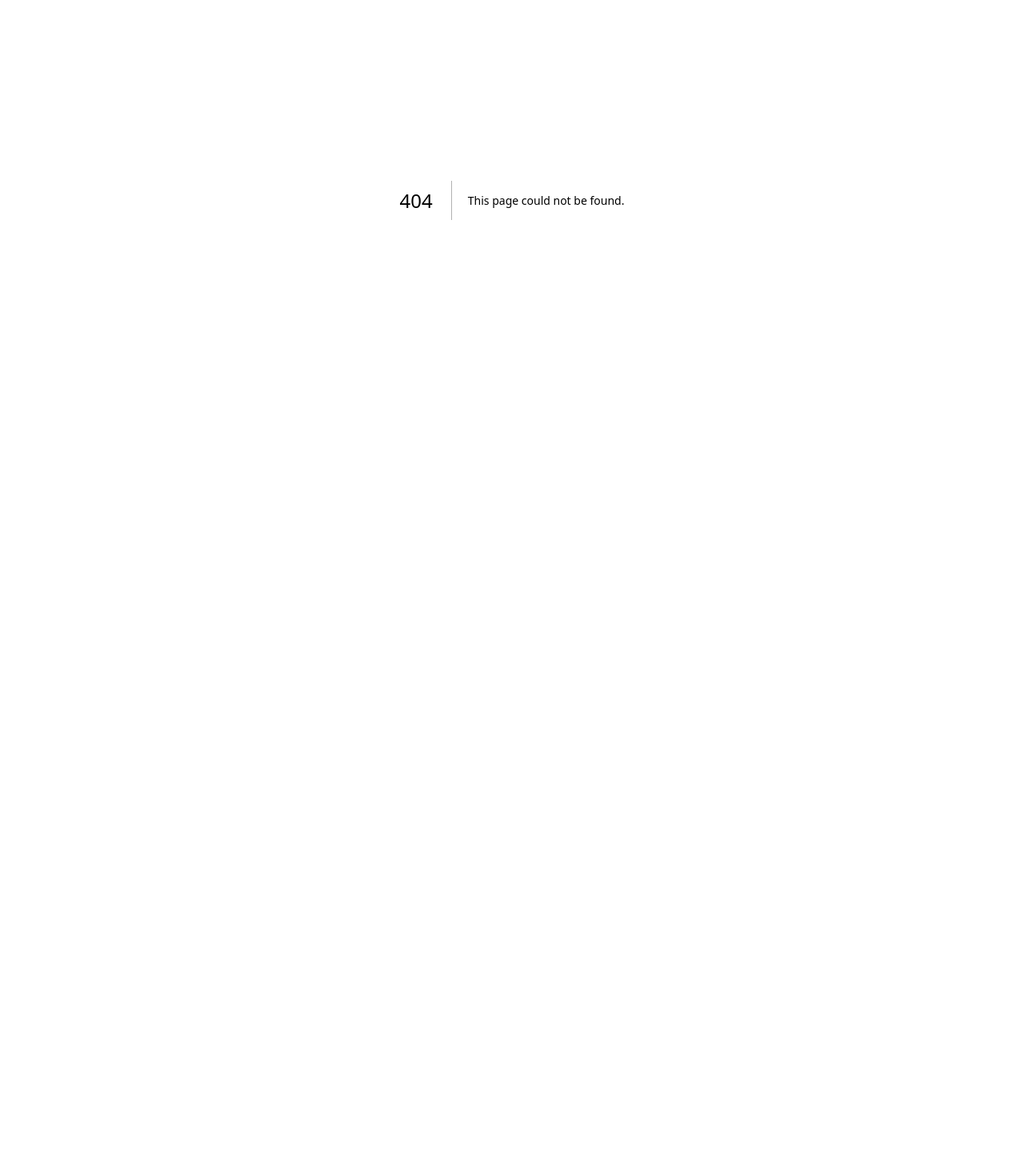
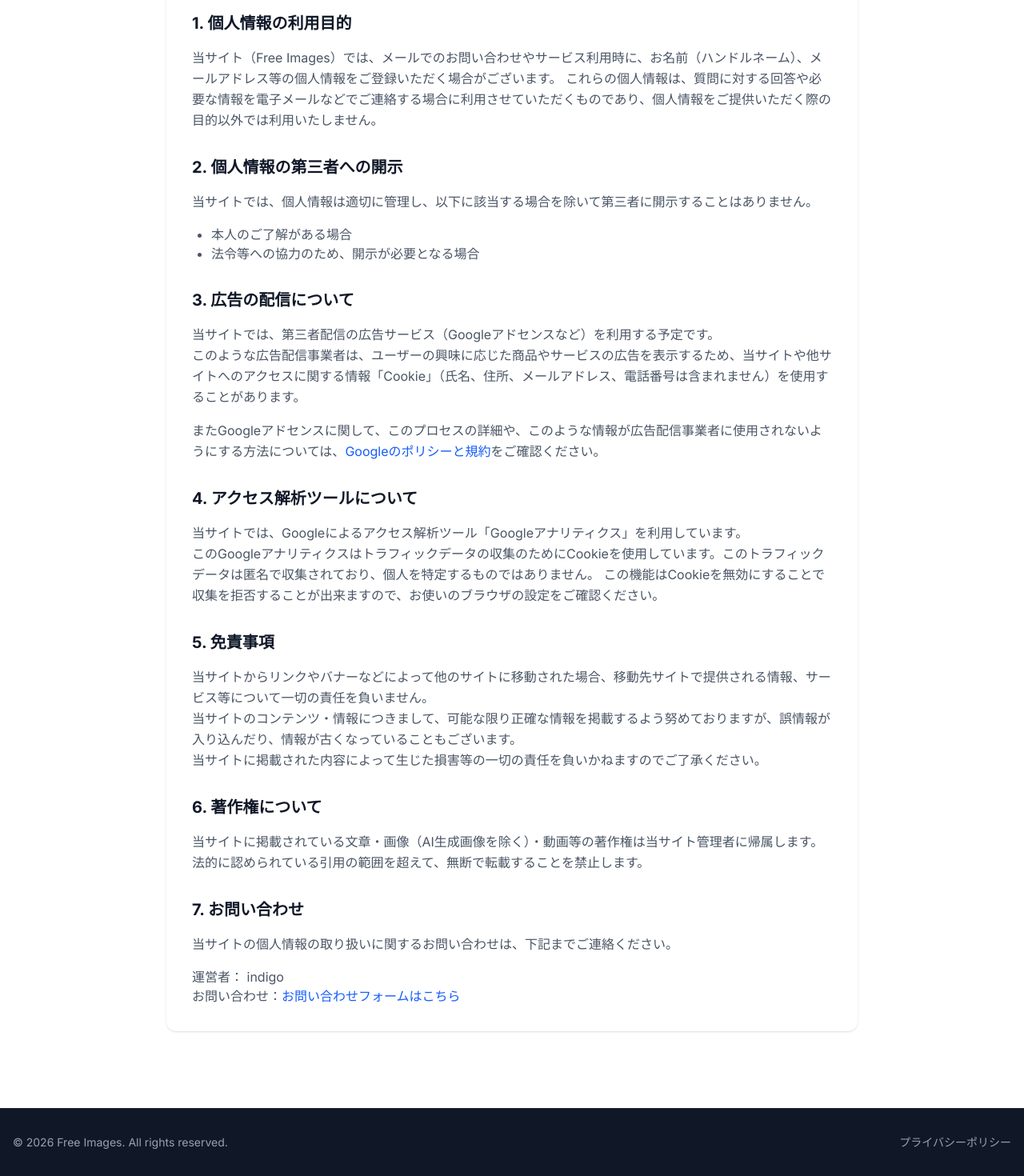
Before and after one commit to indigo165e83/free-images, a Next.js app: page /privacy-policy in a window 1280 px wide. Before the commit this address had no page. Shown: the part 150-1620 px from the top of the page at 80% size. Before the commit the page ends 800 px from the top, so only its background shows below. Built offline with nearby package versions, Linux system fonts and the light colour scheme; no server answers.

Commit message:
implementation of AdSense monetization

```diff
--- a/app/layout.tsx
+++ b/app/layout.tsx
@@ -1,6 +1,8 @@
 import type { Metadata } from "next";
 import { Inter } from "next/font/google";
 import "./globals.css";
+import Link from "next/link";
+import GoogleAdsense from "@/components/GoogleAdsense";
 
 /*
 const geistSans = Geist({
@@ -35,7 +37,23 @@ export default function RootLayout({
       <body
         className={`${inter.className} bg-gray-900 text-white`}
       >
+        {/* IDは環境変数から読み込むのがベスト */}
+        <GoogleAdsense pId={process.env.NEXT_PUBLIC_GOOGLE_ADSENSE_ID!} />
         {children}
+
+        {/* フッター */}
+        <footer className="bg-gray-900 text-gray-400 py-8 mt-12 border-t border-gray-800">
+          <div className="container mx-auto px-4 flex flex-col md:flex-row justify-between items-center gap-4">
+            <p className="text-sm">© 2026 Free Images. All rights reserved.</p>
+            <div className="flex gap-6 text-sm">
+              <Link href="/privacy-policy" className="hover:text-white transition">
+                プライバシーポリシー
+              </Link>
+              {/* お問い合わせフォームができたらここに追加 */}
+              {/* <Link href="/contact" className="hover:text-white transition">お問い合わせ</Link> */}
+            </div>
+          </div>
+        </footer>
       </body>
     </html>
   );
--- /dev/null
+++ b/app/privacy-policy/page.tsx
@@ -0,0 +1,85 @@
+import React from 'react';
+
+export default function PrivacyPolicyPage() {
+  return (
+    <main className="container mx-auto px-4 py-12 max-w-4xl text-gray-800 bg-white md:bg-transparent">
+      <div className="bg-white p-8 rounded-xl shadow-sm">
+        <h1 className="text-3xl font-bold mb-8 border-b pb-4 border-gray-200">プライバシーポリシー</h1>
+
+        <section className="mb-8">
+          <h2 className="text-xl font-bold mb-4 text-gray-900">1. 個人情報の利用目的</h2>
+          <p className="mb-4 text-gray-600 leading-relaxed">
+            当サイト（Free Images）では、メールでのお問い合わせやサービス利用時に、お名前（ハンドルネーム）、メールアドレス等の個人情報をご登録いただく場合がございます。
+            これらの個人情報は、質問に対する回答や必要な情報を電子メールなどでご連絡する場合に利用させていただくものであり、個人情報をご提供いただく際の目的以外では利用いたしません。
+          </p>
+        </section>
+
+        <section className="mb-8">
+          <h2 className="text-xl font-bold mb-4 text-gray-900">2. 個人情報の第三者への開示</h2>
+          <p className="mb-4 text-gray-600 leading-relaxed">
+            当サイトでは、個人情報は適切に管理し、以下に該当する場合を除いて第三者に開示することはありません。
+          </p>
+          <ul className="list-disc ml-6 mb-4 text-gray-600">
+            <li>本人のご了解がある場合</li>
+            <li>法令等への協力のため、開示が必要となる場合</li>
+          </ul>
+        </section>
+
+        <section className="mb-8">
+          <h2 className="text-xl font-bold mb-4 text-gray-900">3. 広告の配信について</h2>
+          <p className="mb-4 text-gray-600 leading-relaxed">
+            当サイトでは、第三者配信の広告サービス（Googleアドセンスなど）を利用する予定です。<br />
+            このような広告配信事業者は、ユーザーの興味に応じた商品やサービスの広告を表示するため、当サイトや他サイトへのアクセスに関する情報「Cookie」（氏名、住所、メールアドレス、電話番号は含まれません）を使用することがあります。
+          </p>
+          <p className="mb-4 text-gray-600 leading-relaxed">
+            またGoogleアドセンスに関して、このプロセスの詳細や、このような情報が広告配信事業者に使用されないようにする方法については、
+            <a href="https://policies.google.com/technologies/ads?hl=ja" target="_blank" rel="noopener noreferrer" className="text-blue-600 hover:underline">
+              Googleのポリシーと規約
+            </a>
+            をご確認ください。
+          </p>
+        </section>
+
+        <section className="mb-8">
+          <h2 className="text-xl font-bold mb-4 text-gray-900">4. アクセス解析ツールについて</h2>
+          <p className="mb-4 text-gray-600 leading-relaxed">
+            当サイトでは、Googleによるアクセス解析ツール「Googleアナリティクス」を利用しています。<br />
+            このGoogleアナリティクスはトラフィックデータの収集のためにCookieを使用しています。このトラフィックデータは匿名で収集されており、個人を特定するものではありません。
+            この機能はCookieを無効にすることで収集を拒否することが出来ますので、お使いのブラウザの設定をご確認ください。
+          </p>
+        </section>
+
+        <section className="mb-8">
+          <h2 className="text-xl font-bold mb-4 text-gray-900">5. 免責事項</h2>
+          <p className="mb-4 text-gray-600 leading-relaxed">
+            当サイトからリンクやバナーなどによって他のサイトに移動された場合、移動先サイトで提供される情報、サービス等について一切の責任を負いません。<br />
+            当サイトのコンテンツ・情報につきまして、可能な限り正確な情報を掲載するよう努めておりますが、誤情報が入り込んだり、情報が古くなっていることもございます。<br />
+            当サイトに掲載された内容によって生じた損害等の一切の責任を負いかねますのでご了承ください。
+          </p>
+        </section>
+
+        <section className="mb-8">
+          <h2 className="text-xl font-bold mb-4 text-gray-900">6. 著作権について</h2>
+          <p className="mb-4 text-gray-600 leading-relaxed">
+            当サイトに掲載されている文章・画像（AI生成画像を除く）・動画等の著作権は当サイト管理者に帰属します。<br />
+            法的に認められている引用の範囲を超えて、無断で転載することを禁止します。
+          </p>
+        </section>
+
+        <section>
+          <h2 className="text-xl font-bold mb-4 text-gray-900">7. お問い合わせ</h2>
+          <p className="mb-4 text-gray-600 leading-relaxed">
+            当サイトの個人情報の取り扱いに関するお問い合わせは、下記までご連絡ください。
+          </p>
+          <p className="text-gray-600">
+            運営者： indigo<br />
+            お問い合わせ：
+            <a href="https://forms.gle/feuypDPrskygUFFT6" className="text-blue-600 hover:underline">
+              お問い合わせフォームはこちら
+            </a>
+          </p>
+        </section>
+      </div>
+    </main>
+  );
+}
--- /dev/null
+++ b/components/GoogleAdsense.tsx
@@ -0,0 +1,21 @@
+// components/GoogleAdsense.tsx
+import Script from "next/script";
+
+type Props = {
+  pId: string; // AdSenseのパブリッシャーID (例: ca-pub-1234567890123456)
+};
+
+export default function GoogleAdsense({ pId }: Props) {
+  if (process.env.NODE_ENV !== "production") {
+    return null; // 開発環境では表示しない
+  }
+
+  return (
+    <Script
+      async
+      src={`https://pagead2.googlesyndication.com/pagead/js/adsbygoogle.js?client=${pId}`}
+      crossOrigin="anonymous"
+      strategy="afterInteractive"
+    />
+  );
+}
```
